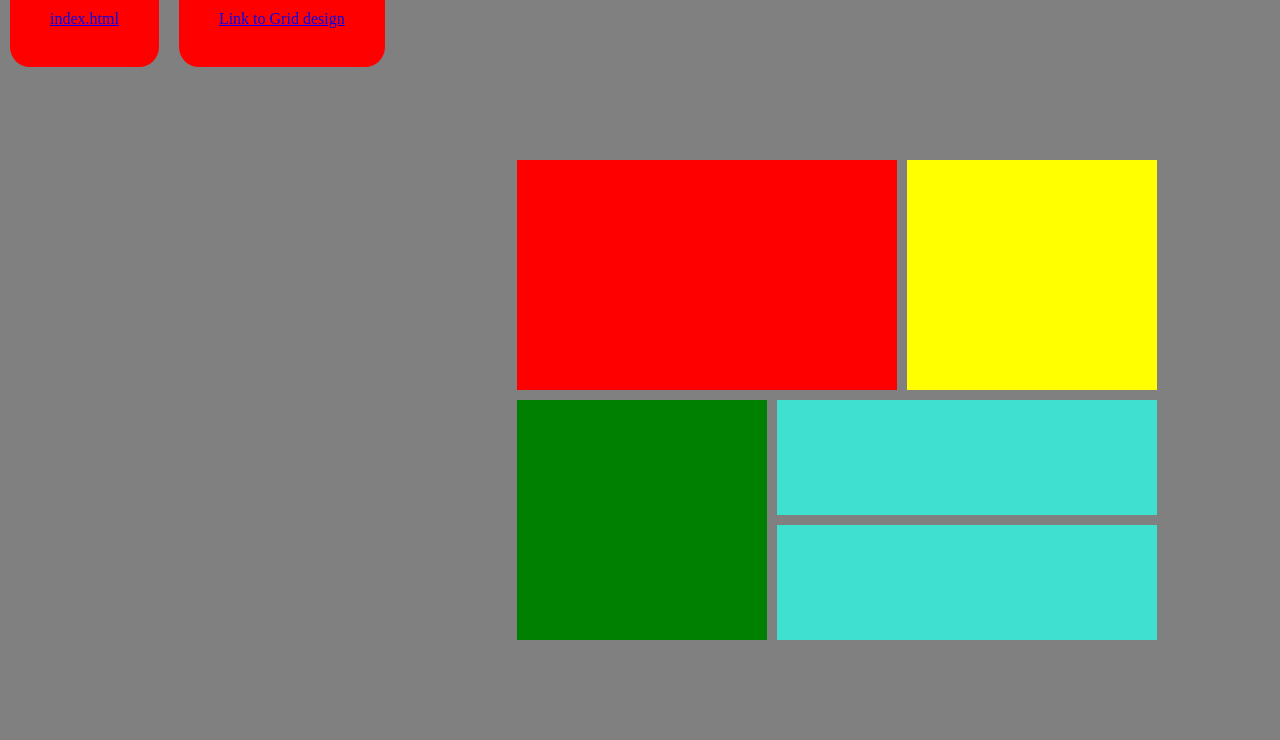
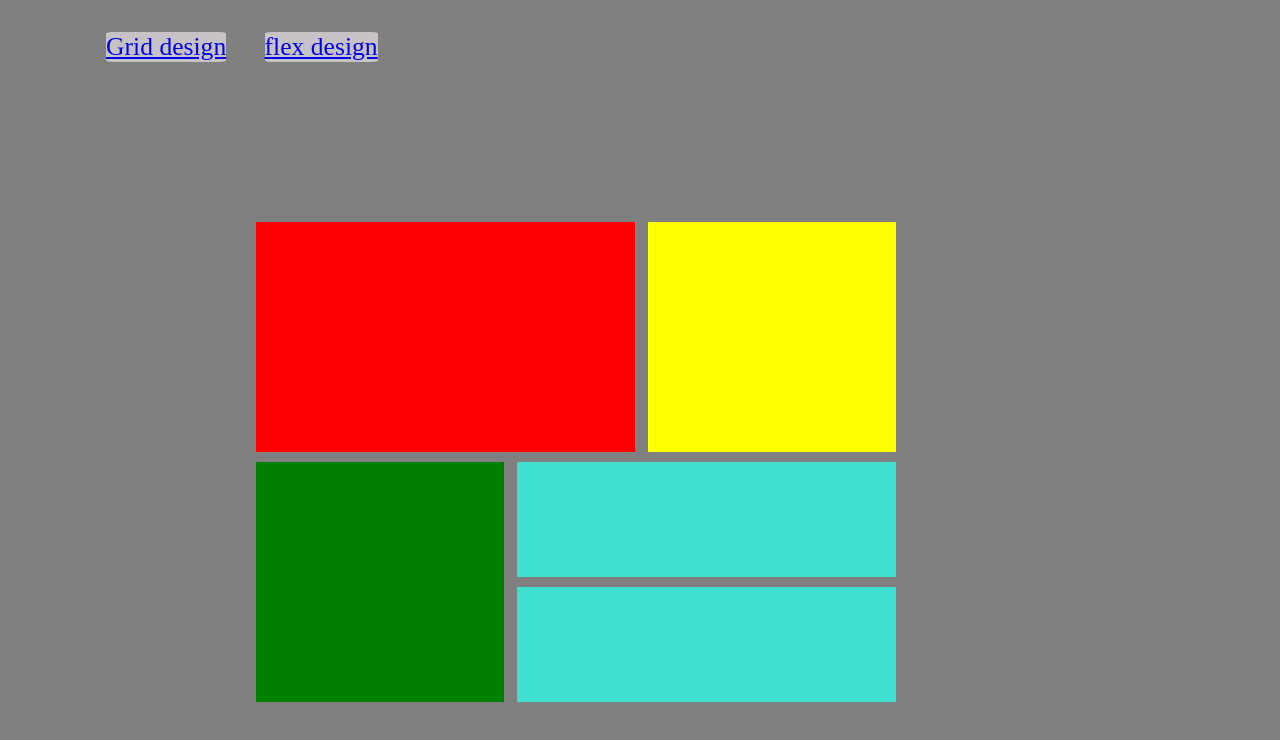
Before and after one commit to sossesam/CSS-Flexbox-and-Grid-Layout, a plain HTML site: page grid.html in a window 1280 px wide. Drawn offline with Linux system fonts and the light colour scheme.

Commit message:
reveiwed the changes

```diff
--- a/grid.css
+++ b/grid.css
@@ -4,17 +4,18 @@
 }
 body{
     background-color: grey;
-    height: 100vh;
     display: flex;
+    flex-direction: column;
     width: 100%;
 
 }
 #grid_container{
-    margin: auto ;
+    position: relative;
+    margin: 10% 20% ;
     width: 50%;
     height: 60vh;
     display: grid;
-    gap: 10px;
+    gap: 2%;
     grid-template-areas:
     "grid1 grid1 grid1 grid2 grid2 "
     "grid3 grid3 grid4 grid4 grid4"
@@ -46,12 +47,18 @@ div{
     background-color: turquoise;
     grid-area: grid5;
 }
+header{
+    display: flex;
+    flex-direction: row;
+    flex-wrap: wrap;
+    justify-content: right;
+    margin: 1%;
+    width: 30%;
+}
 #nav{
-    float: right;
-    padding: 10px;
+    margin: 5%;
+    border-radius: 5%;
+    background-color: #c7c2c6;
+    color: aliceblue;
+    font-size: 2vw;
 }
-a{
-    padding: 40px;
-    border-radius: 20px;
-    background-color: red;
-}
--- a/grid.html
+++ b/grid.html
@@ -10,8 +10,8 @@
 
 <body>
     <header>
-        <div id="nav"><a href="grid.html">Link to Grid design</a></div>
-        <div id="nav"><a href="index.html">index.html</a></div>
+        <div id="nav"><a href="grid.html">Grid design</a></div>
+        <div id="nav"><a href="index.html">flex design</a></div>
     </header>
     <div id="grid_container">
         <div id="grid1"></div>
```
Also changed, not shown: style.css (+18 -1 lines).
